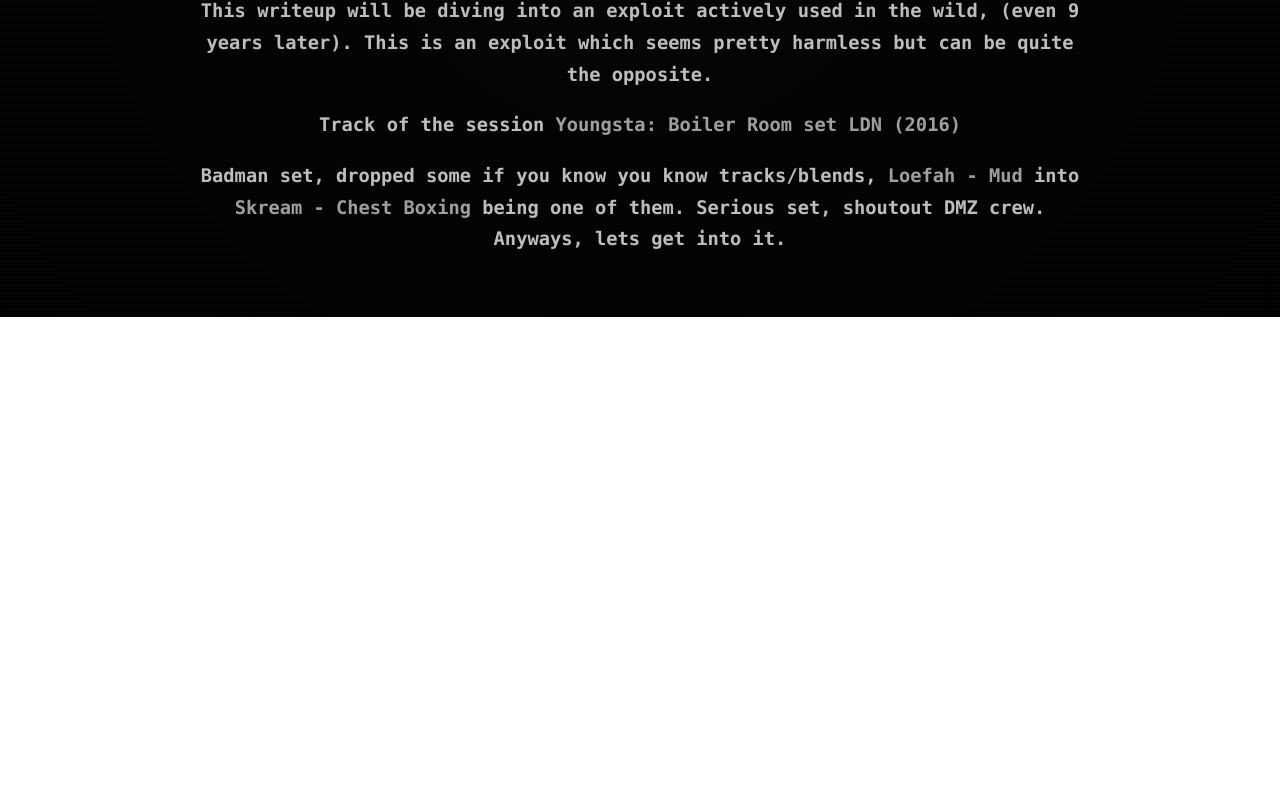
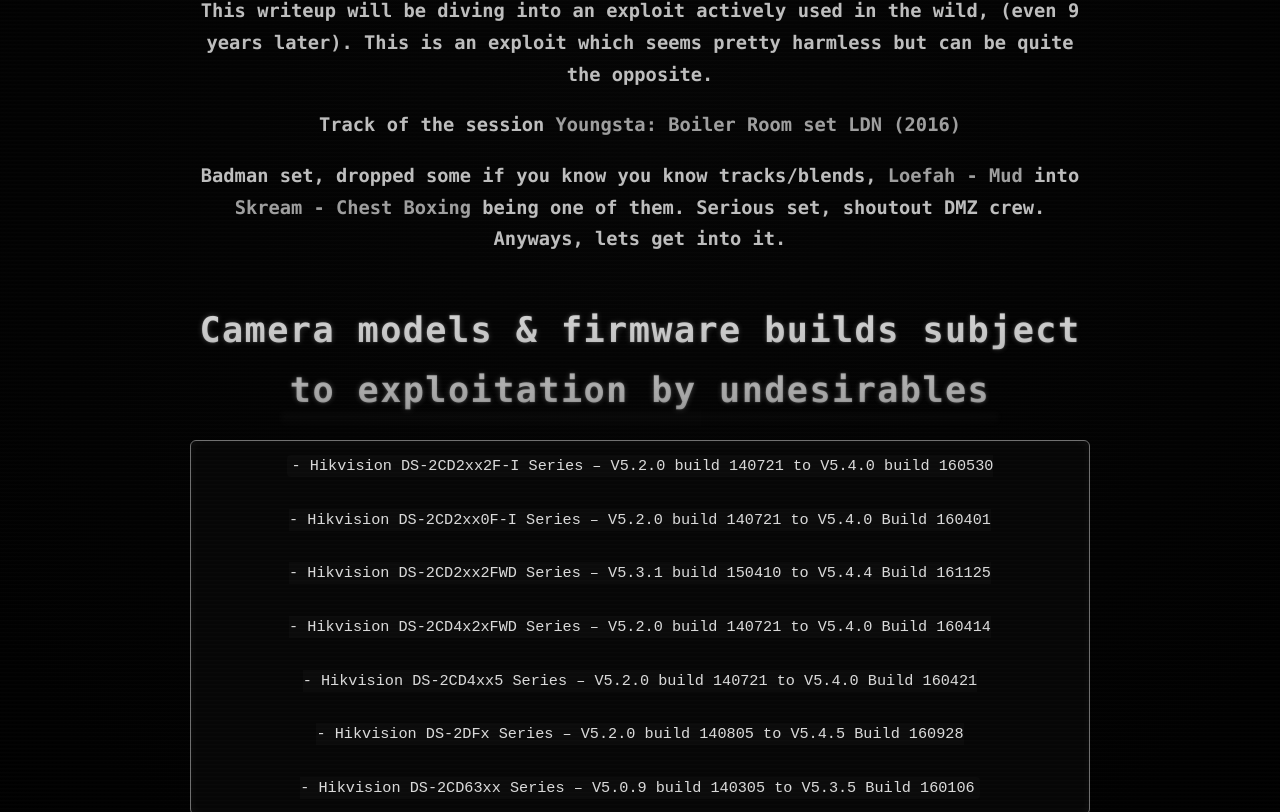
Before and after one commit to 0xhtw/0xhtw.github.io, a Jekyll site: the page built from writeups/hikvision17.md, in a window 1280 px wide and 900 px high, scrolled down 540 px, cut to the strip 88-900 px from the top of the window. Built offline with Jekyll 4.4.1, drawn with Linux system fonts in a browser that asks for light colours; our own code applies the rules of GitHub Pages for plain Markdown files; before the commit the page ends 945 px from its top, so only the background shows below that; some of the changed text lies outside the part shown.

Commit message:
Update hikvision17.md

````diff
--- a/writeups/hikvision17.md
+++ b/writeups/hikvision17.md
@@ -12,3 +12,29 @@
 
 
 ### Badman set, dropped some if you know you know tracks/blends, [Loefah - Mud](https://www.youtube.com/watch?v=AYoPaVV-qk8) into [Skream - Chest Boxing](https://www.youtube.com/watch?v=oSKK9JzvX38) being one of them. Serious set, shoutout DMZ crew. Anyways, lets get into it.
+
+
+
+# Camera models & firmware builds subject to exploitation by undesirables
+
+```
+- Hikvision DS-2CD2xx2F-I Series – V5.2.0 build 140721 to V5.4.0 build 160530
+
+- Hikvision DS-2CD2xx0F-I Series – V5.2.0 build 140721 to V5.4.0 Build 160401
+
+- Hikvision DS-2CD2xx2FWD Series – V5.3.1 build 150410 to V5.4.4 Build 161125
+
+- Hikvision DS-2CD4x2xFWD Series – V5.2.0 build 140721 to V5.4.0 Build 160414
+
+- Hikvision DS-2CD4xx5 Series – V5.2.0 build 140721 to V5.4.0 Build 160421
+
+- Hikvision DS-2DFx Series – V5.2.0 build 140805 to V5.4.5 Build 160928
+
+- Hikvision DS-2CD63xx Series – V5.0.9 build 140305 to V5.3.5 Build 160106
+```
+
+
+Yes, this is quite an extensive list of vulnerable instances.
+
+
+Whilst most of these cameras are getting old and are being replaced, this doesn't change the amount of cameras that can be discovered using ```shodan.io```.
````
